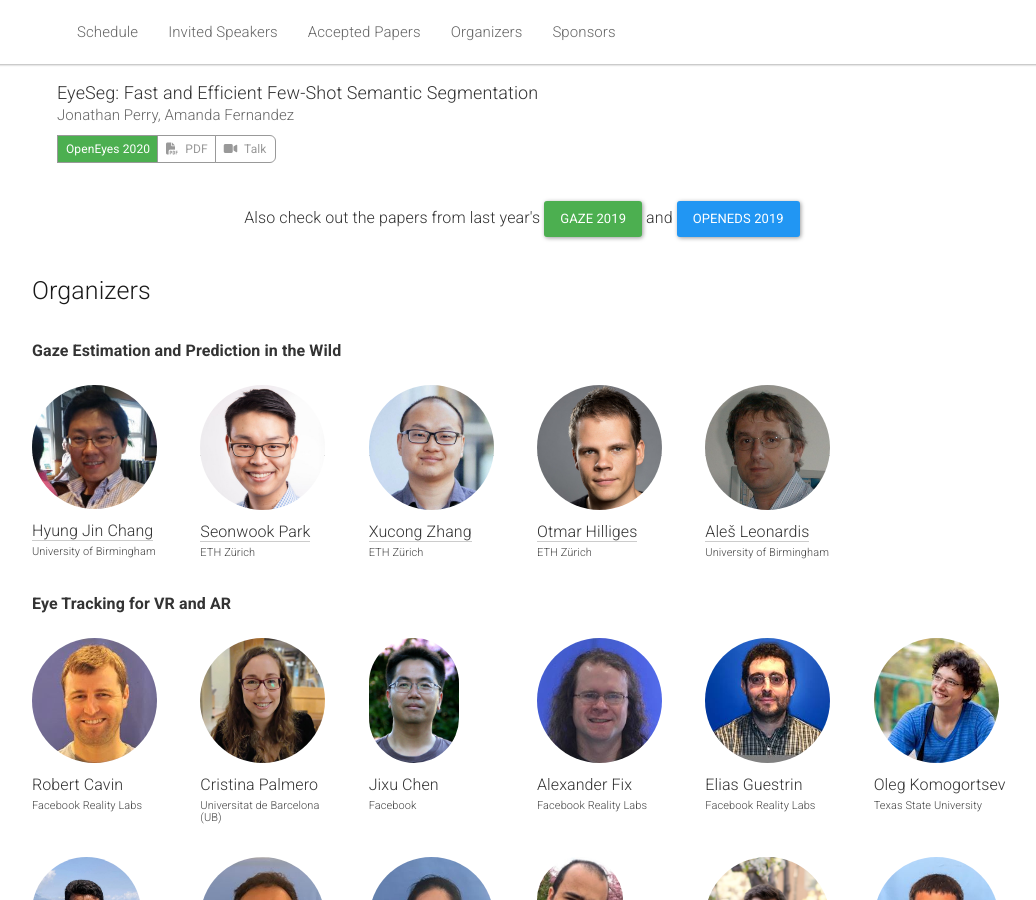
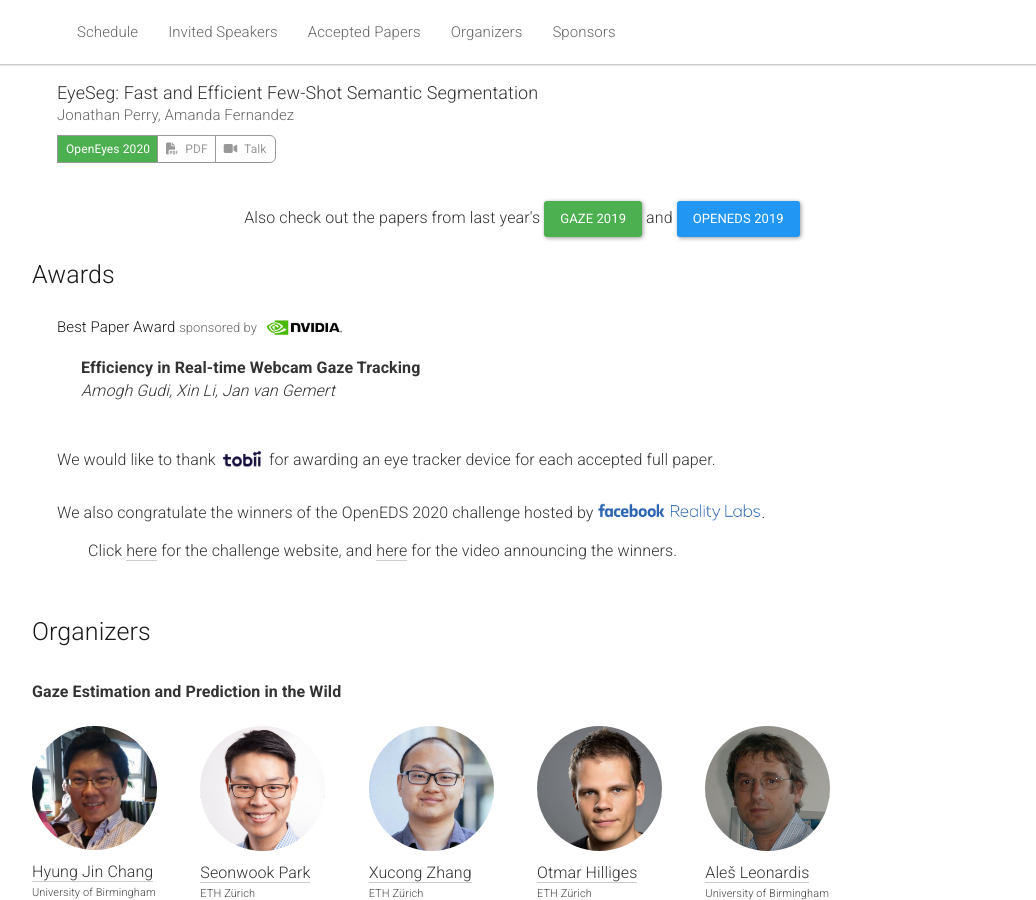
Before and after one commit to OpenEyes-Workshop/openeyes-workshop.github.io, a Jekyll site: the page built from _pages/home.md, in a window 1280 px wide and 900 px high, scrolled down 6054 px. Shown: the whole window, without its empty margins (118-1154 px from the left). Built offline with Jekyll 4.4.1, drawn with Linux system fonts in a browser that asks for light colours; nearby versions of some CDN libraries.

Commit message:
Announce awards

```diff
--- a/_pages/home.md
+++ b/_pages/home.md
@@ -654,6 +654,38 @@ Khargonekar's current research and teaching interests include systems and contro
 </div>
 <br>
 
+<div class="row">
+  <div class="col-xs-12" id="accepted">
+    <h2>Awards</h2>
+    <div class="award">
+      <h3>Best Paper Award
+        <span class="award-sponsor">sponsored by
+          <a href="https://www.nvidia.com/"><img src="/static/img/nvidia.jpg" /></a>
+	</span>
+      </h3>
+      <p style="margin-left:1.5em;margin-top:1.0em;">
+        <b>Efficiency in Real-time Webcam Gaze Tracking</b><br>
+        <i>Amogh Gudi, Xin Li, Jan van Gemert</i>
+      </p>
+    </div>
+    <div class="award">
+      <span class="award-other">We would like to thank
+        <a href="https://www.tobii.com/"><img src="/static/img/tobii.jpg" /></a>
+        for awarding an eye tracker device for each accepted full paper.
+      </span>
+    </div>
+    <div class="award">
+      <span class="award-other">We also congratulate the winners of the OpenEDS 2020 challenge hosted by
+        <img src="/static/img/frl.png"/>.</span>
+    </div>
+    <p style="margin-left:3.5em;">
+      Click <a href="https://research.fb.com/programs/openeds-2020-challenge/" target="_blank">here</a> for the challenge website,
+      and <a href="https://www.youtube.com/watch?v=SbhbxSSIV_s" target="_blank">here</a> for the video announcing the winners.
+    </p>
+  </div>
+</div>
+<br>
+
 <div class="row" id="organizers">
   <div class="col-xs-12">
     <h2>Organizers</h2>
```
